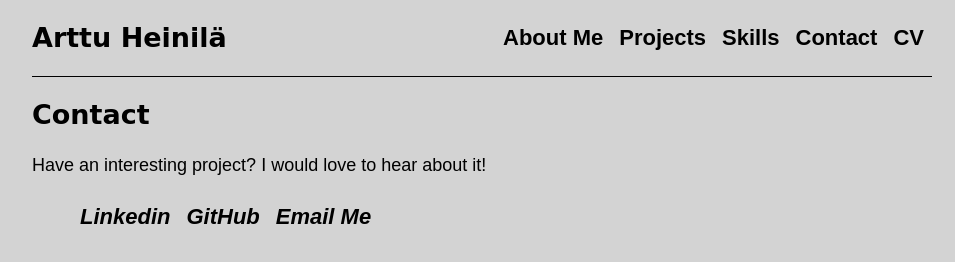
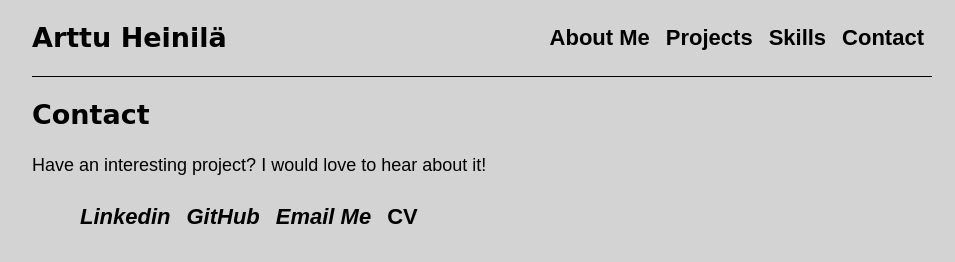
Before and after one commit to arttuheinila/arttuheinila.github.io, a plain HTML site: page contact.html in a window 1280 px wide. Shown: the whole page, without its empty margins (158-1113 px from the left). Drawn offline with Linux system fonts and the light colour scheme; a web font is replaced by a local one.

Commit message:
Update contact.html

```diff
--- a/contact.html
+++ b/contact.html
@@ -25,9 +25,6 @@
                 <li class="navigation-item">
                     <a href="./contact.html">Contact</a>
                 </li>
-                <li class="navigation-item">
-                    <a href="./CV.pdf'">CV</a>
-                </li>
             </ul>
         </nav>
         <main>
@@ -47,9 +44,12 @@
                 </a>
                 </li>
                 <li class="contact-item">
-                <a href="mailto:uutiset@tuta.io?subject=Interesting Coding Project">
+                    <a href="mailto:uutiset@tuta.io?subject=Interesting Coding Project">
                     <i class="fas envelope-square icon">Email Me</i>
                 </a>
+                </li>
+                <li class="contact-item">
+                    <a href="./CV.pdf'">CV</a>
                 </li>
             </div>
         </main>
```
